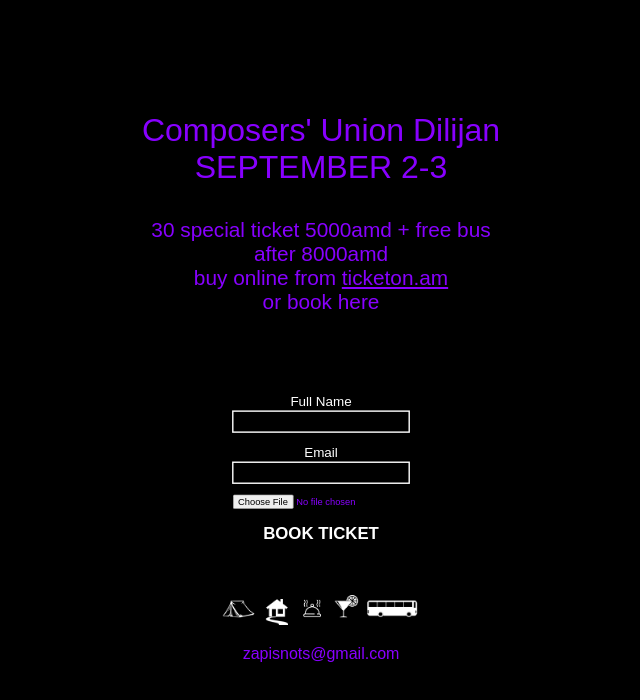
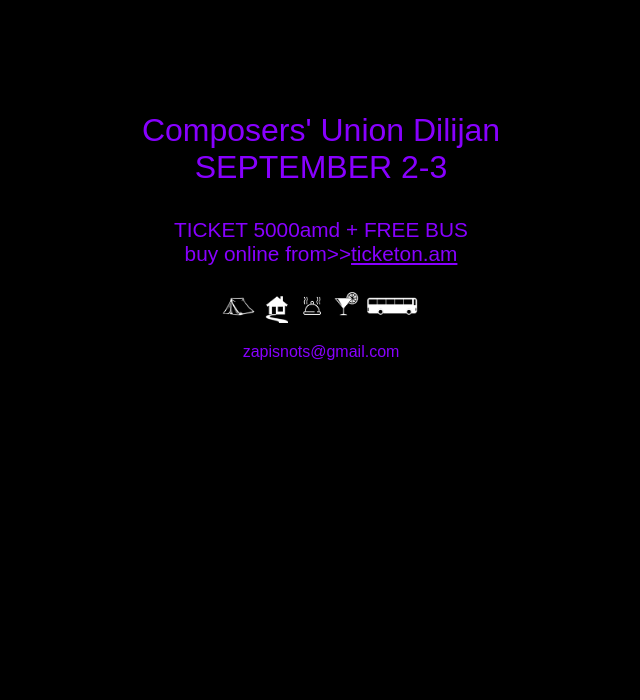
Before and after one commit to bohemnots/bhmnts, a Next.js app: page /heqiatne_kanchum/ticket in a window 1280 px wide. Shown: the top 700 px of the page, without its empty margins (319-959 px from the left). Built offline with nearby package versions, Linux system fonts and the light colour scheme.

Commit message:
removed form

```diff
--- a/pages/heqiatne_kanchum/ticket.tsx
+++ b/pages/heqiatne_kanchum/ticket.tsx
@@ -1,11 +1,7 @@
 /* eslint-disable @next/next/no-img-element */
-import { Formik, FormikProps } from "formik";
-import Image from "next/image";
-import React, { useCallback, useRef, useState } from "react";
+import React from "react";
 import styled from "styled-components";
-import * as Yup from "yup";
 
-const linkStyle = { color: "white", cursor: "pointer" };
 const purpleColor = "#8800ff";
 const P = styled.p`
   font-size: 1.6em;
@@ -42,111 +38,8 @@
   place-items: start;
 `;
 
-const initialValues = {
-  fullName: "",
-  email: "",
-  file: null,
-  photo: null,
-};
-
-interface FormikValues {
-  fullName: string;
-  email: string;
-  file: any;
-  photo: any;
-}
-
-const View = styled.div`
-  display: flex;
-  flex-direction: column;
-  max-width: 400px;
-  margin: auto;
-  margin-top: 20px;
-  justify-content: center;
-  align-items: center;
-  @media only screen and (max-width: 600px) {
-    max-width: unset;
-    margin: 12px;
-  }
-`;
-
-const Error = styled.div`
-  color: red;
-  font-weight: bold;
-  font-size: 14px;
-`;
-
-const Label = styled.label`
-  color: white;
-  text-align: center;
-  font-size: 1.2em;
-  border: 2px solid black;
-  width: 250px;
-  padding: 0;
-`;
-
-const Input = styled.input`
-  color: white;
-  display: block;
-  margin-bottom: 15px;
-  height: 28px;
-  width: 250px;
-  background-color: black;
-  padding: 0;
-  border: 2px solid white;
-`;
-
-const Photo = styled.div`
-  position: relative;
-  width: auto;
-  max-width: 100vw;
-
-  & img {
-    display: block;
-    width: 100%;
-    height: auto;
-    object-fit: contain;
-  }
-`;
-
-const Remove = styled.button`
-  display: block;
-  margin: auto;
-  margin-bottom: 17px;
-`;
 const Price = (props) => {
-  const [, setIsLoading] = useState(false);
-  const ref = useRef<HTMLInputElement>(null);
-  const formik = useRef<FormikProps<FormikValues> | null>();
-  const buy = useCallback(
-    async (values) => {
-      setIsLoading(true);
-      try {
-        const form = new FormData();
-
-        form.append("fullName", values.fullName);
-        form.append("email", (values.email + "").trim());
-        form.append("photo", values.photo);
-
-        const response = await fetch("/api/send-karnaval-info", {
-          method: "POST",
-          body: form,
-        });
-        const data = await response.json();
-        if (data.checkout?._id) {
-          alert(`ticket have been sent to '${data.checkout.email}'`);
-          console.warn(formik.current);
-          if (formik.current) {
-            formik.current.resetForm({ values: initialValues });
-            formik.current.setStatus({ complete: true });
-          }
-        }
-      } finally {
-        setIsLoading(false);
-      }
-    },
-    [setIsLoading]
-  );
+  // const [, setIsLoading] = useState(false);
 
   return (
     <Container>
@@ -157,9 +50,8 @@
             SEPTEMBER 2-3
           </Heading>
           <P style={{ marginBottom: "5px", fontSize: "1.3em" }}>
-            30 special ticket 5000amd + free bus <br />
-            after 8000amd <br />
-            buy online from{"  "}
+            TICKET 5000amd + FREE BUS <br />
+            buy online from{">>"}
             <a
               style={{ color: purpleColor }}
               href="https://ticketon.am/events/fairytaleiscalling"
@@ -169,113 +61,11 @@
               ticketon.am
             </a>
             <br />
-            or book here
+            {/* or book here */}
           </P>
           <br />
         </div>
-        <Formik
-          enableReinitialize
-          innerRef={(_ref) => (formik.current = _ref)}
-          onSubmit={buy}
-          initialValues={{
-            fullName: "",
-            email: "",
-            file: null,
-            photo: null,
-          }}
-          validationSchema={BuyTicket}
-        >
-          {({
-            values,
-            errors,
-            touched,
-            setFieldValue,
-            submitForm,
-            isSubmitting,
-          }) => {
-            return (
-              <View style={{ scale: "0.7" }}>
-                <Label htmlFor="fullName">{"Full Name"}</Label>
-                <Input
-                  onChange={(e) => setFieldValue("fullName", e.target.value)}
-                  name="fullName"
-                  required
-                ></Input>
-                <Error>{touched.fullName ? errors.fullName || " " : " "}</Error>
 
-                <Label htmlFor="email">{"Email"}</Label>
-                <Input
-                  onChange={(e) => setFieldValue("email", e.target.value)}
-                  name="email"
-                  required
-                ></Input>
-                <Error>{touched.email ? errors.email || " " : " "}</Error>
-                {/* <Label htmlFor="photo">{"Choose photo"}</Label> */}
-                <input
-                  ref={ref}
-                  onChange={(e) => {
-                    if (!e) {
-                      return null;
-                    }
-                    const reader = new FileReader();
-                    const file = e.target?.files?.[0];
-                    if (file) {
-                      if (file.size / 1024 > 5000) {
-                        alert("file is too large, try files smaller than 5mb");
-                        return;
-                      }
-                      reader.onloadend = () => {
-                        setFieldValue("file", reader.result);
-                      };
-                      reader.readAsDataURL(file);
-                    } else {
-                      setFieldValue("file", null);
-                    }
-                    setFieldValue("photo", file);
-                  }}
-                  accept="image/png"
-                  type="file"
-                  name="photo"
-                  required
-                  hidden={!!values.photo}
-                ></input>
-                {values.photo ? (
-                  <Remove
-                    onClick={() => {
-                      setFieldValue("file", null);
-                      setFieldValue("photo", null);
-                      if (ref.current) {
-                        ref.current.value = "";
-                      }
-                    }}
-                  >
-                    REMOVE
-                  </Remove>
-                ) : null}
-                <Photo>
-                  {values.photo ? (
-                    <>
-                      {values.file ? (
-                        <Image
-                          src={values.file || ""}
-                          width="120"
-                          height="120"
-                          alt="Selected Image"
-                        />
-                      ) : null}
-                    </>
-                  ) : null}
-                </Photo>
-                <Error>{errors.photo || " "}</Error>
-                {isSubmitting ? null : (
-                  <span style={linkStyle} onClick={() => submitForm()}>
-                    <h2>BOOK TICKET</h2>
-                  </span>
-                )}
-              </View>
-            );
-          }}
-        </Formik>
         <div>
           <div style={{ width: "200px" }}>
             <img
@@ -294,11 +84,3 @@
 };
 
 export default Price;
-
-const BuyTicket = Yup.object().shape({
-  fullName: Yup.string()
-    .min(2, "Too Short!")
-    .max(50, "Too Long!")
-    .required("Required"),
-  email: Yup.string().email("Invalid email").required("Required"),
-});
```
